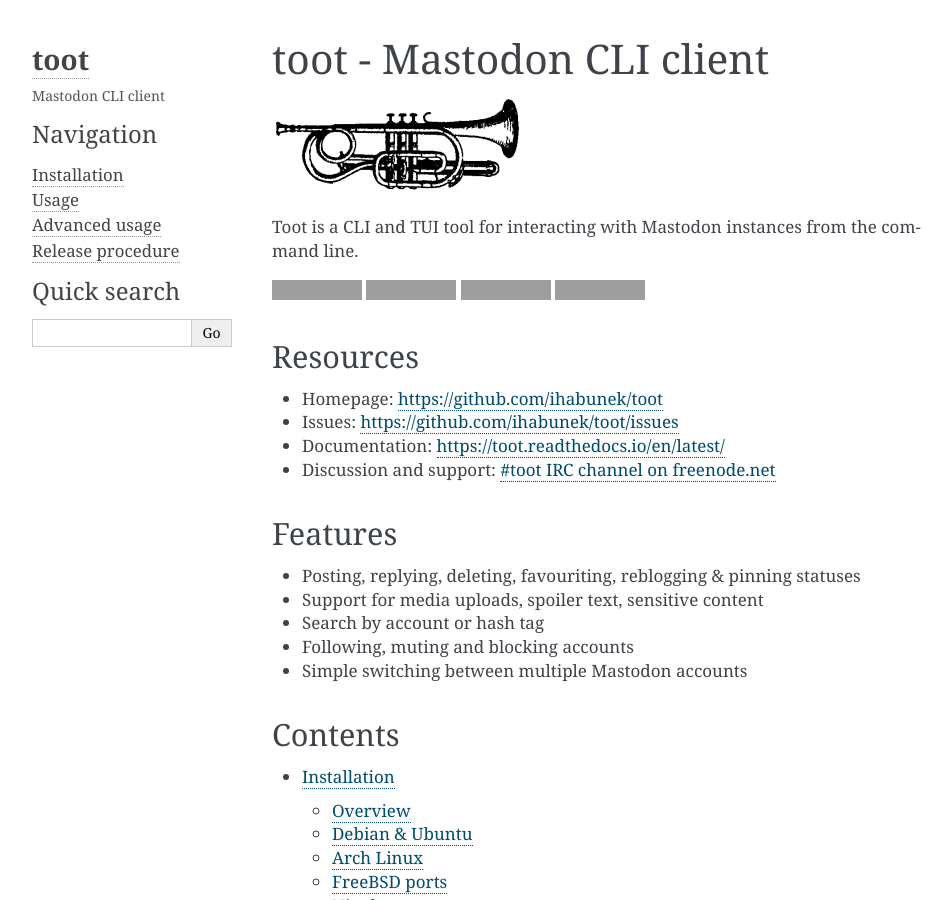
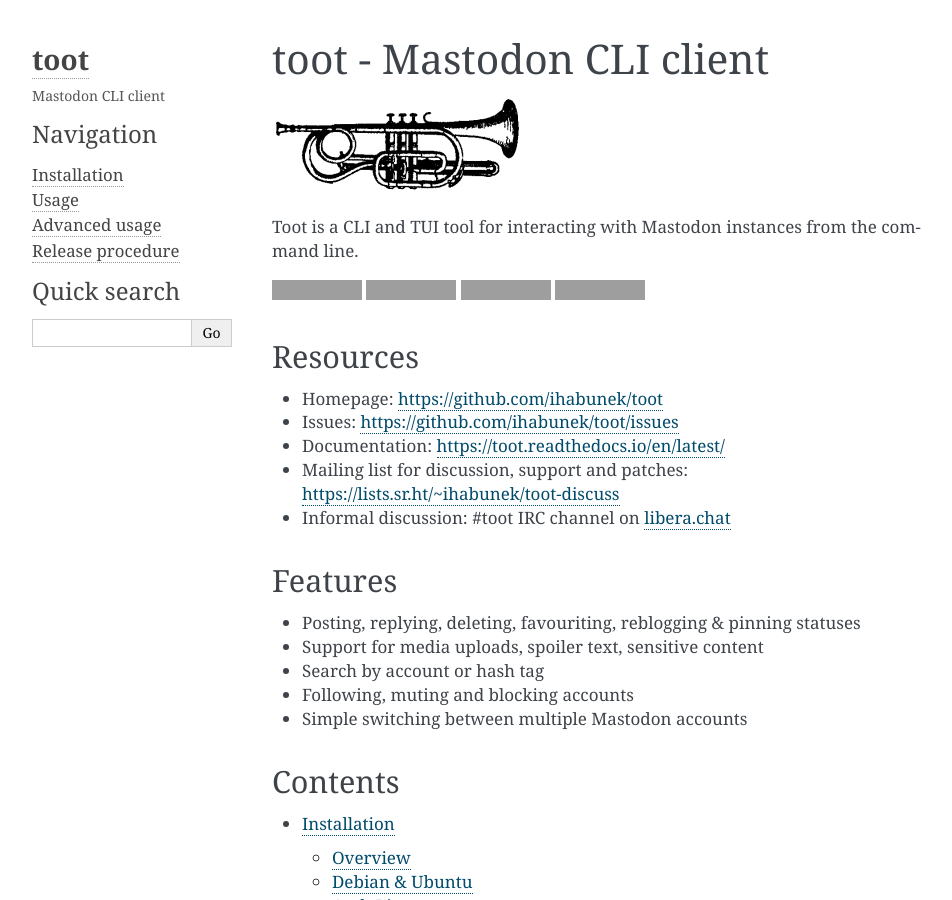
Before and after one commit to ihabunek/toot, a Sphinx documentation site: the page built from docs/index.rst, in a window 1280 px wide and 900 px high, cut to the strip 0-900 px from the top of the window. Shown: the whole strip, without its empty margins (148-1100 px from the left). Built offline with Sphinx 7.4.7, drawn with Linux system fonts in a browser that asks for light colours; grey boxes are pictures that could not be loaded.

Commit message:
Add link to mailing list, move chat to libera

```diff
--- a/README.rst
+++ b/README.rst
@@ -21,8 +21,9 @@ Resources
 * Homepage: https://github.com/ihabunek/toot
 * Issues: https://github.com/ihabunek/toot/issues
 * Documentation: https://toot.readthedocs.io/en/latest/
-* Discussion and support: #toot IRC channel on freenode.net
-  (`webchat <https://webchat.freenode.net/?channels=toot>`_)
+* Mailing list for discussion, support and patches:
+  https://lists.sr.ht/~ihabunek/toot-discuss
+* Informal discussion: #toot IRC channel on `libera.chat <https://libera.chat/>`_
 
 Features
 --------
--- a/docs/index.rst
+++ b/docs/index.rst
@@ -20,8 +20,9 @@ Resources
 * Homepage: https://github.com/ihabunek/toot
 * Issues: https://github.com/ihabunek/toot/issues
 * Documentation: https://toot.readthedocs.io/en/latest/
-* Discussion and support: `#toot IRC channel on freenode.net
-  <https://webchat.freenode.net/?channels=toot>`_
+* Mailing list for discussion, support and patches:
+  https://lists.sr.ht/~ihabunek/toot-discuss
+* Informal discussion: #toot IRC channel on `libera.chat <https://libera.chat/>`_
 
 Features
 --------
```
